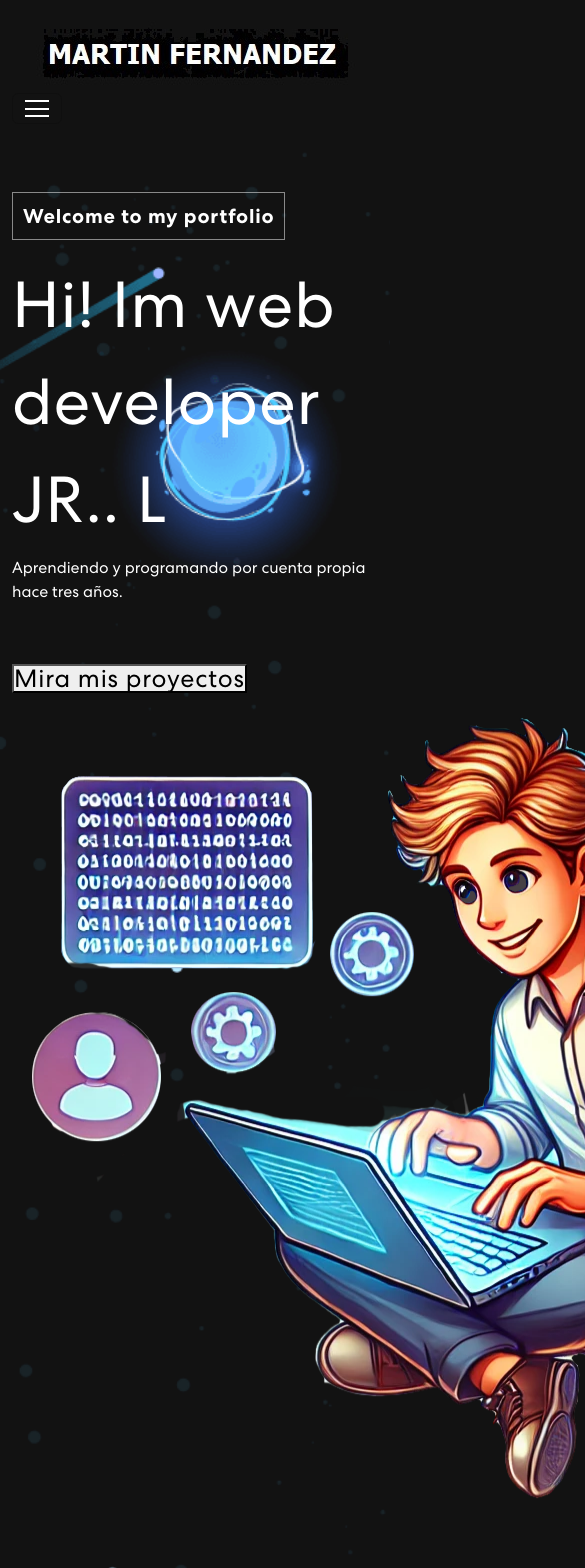
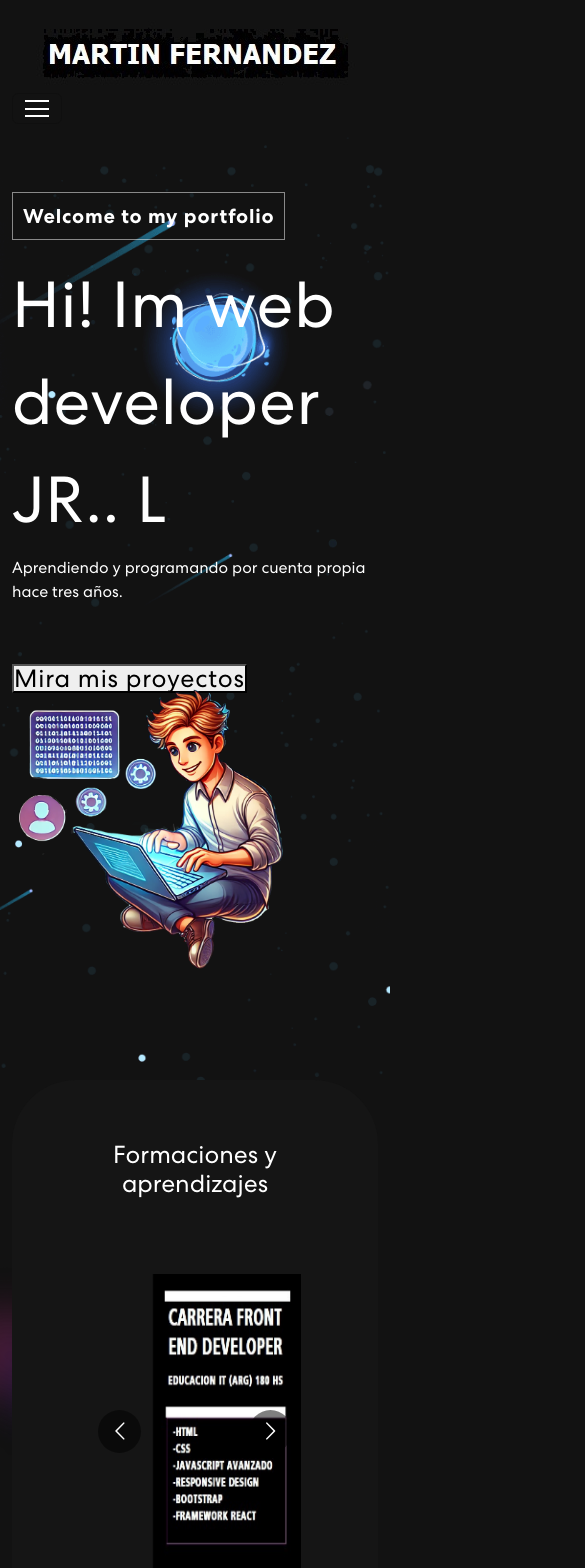
Before and after one commit to Martinconvertible/landingpage, a React (Create React App) app: page / in a window 390 px wide. Shown: the top 1568 px of the page, 585 px wide, since content can reach past the window. Built offline with nearby package versions, Linux system fonts and the light colour scheme.

Commit message:
ajuste de media

```diff
--- a/src/App.css
+++ b/src/App.css
@@ -1,3 +1,13 @@
+@media screen and (max-width:400px) {
+  .banner img {
+    width: 80%;
+      } }
+
+@media screen and (max-width:1200px) {
+        .banner img {
+          width: 80%;
+            } }
+
 @font-face {
   font-family: Centra;
   src: url('./fonts/CentraNo2-Bold.ttf');
```
